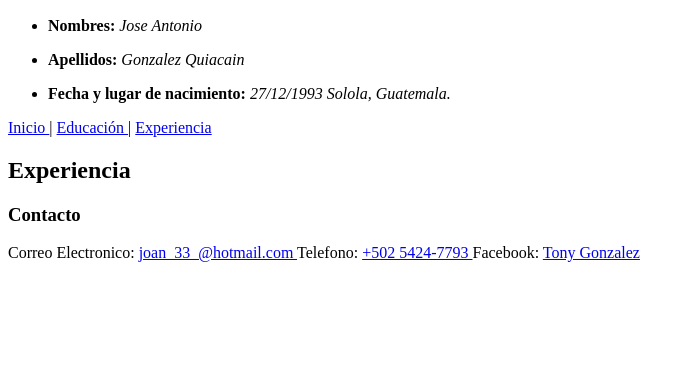
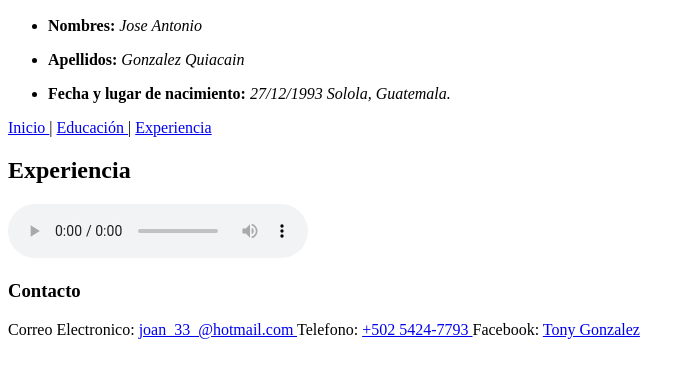
Before and after one commit to TonyGonzalez3/CV, a plain HTML site: page web/experiencia.html in a window 1280 px wide. Shown: the part 262-640 px from the top of the page, without its empty margins (0-695 px from the left). Drawn offline with Linux system fonts and the light colour scheme.

Commit message:
Agregue el audio con los controles

```diff
--- a/web/experiencia.html
+++ b/web/experiencia.html
@@ -43,6 +43,7 @@
             <a href="experiencia.html">Experiencia</a>
         </nav>
         <h2>Experiencia</h2>
+        <audio src="../audio/audio.mp3" controls></audio>
         <footer>
             <h3>Contacto</h3>
             <label>
```
